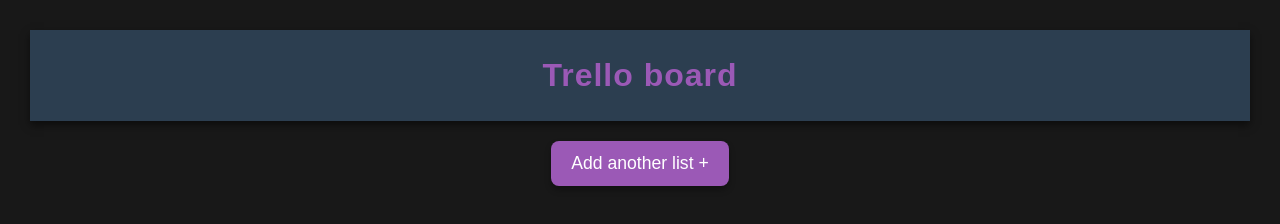
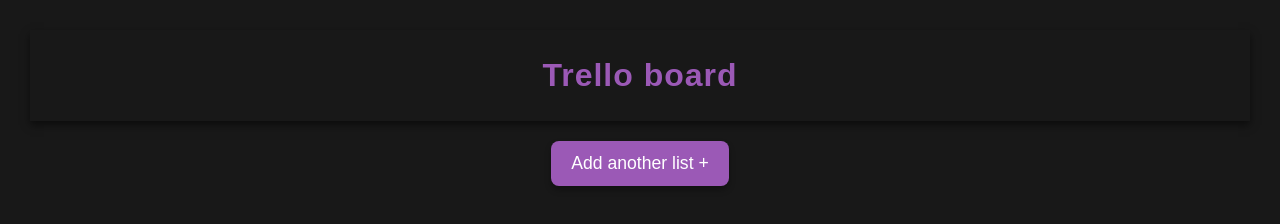
Before and after one commit to moiz-xyz/Trello-app, a plain HTML site: page index.html in a window 1280 px wide. Drawn offline with Linux system fonts and the light colour scheme.

Commit message:
completed

```diff
--- a/style.css
+++ b/style.css
@@ -31,7 +31,6 @@ h2 {
 
 /* Navigation bar */
 .nav {
-    background-color: #2c3e50; /* Dark blue-gray */
     width: 100%;
     padding: 20px 0;
     color: #f0f0f0;
```
